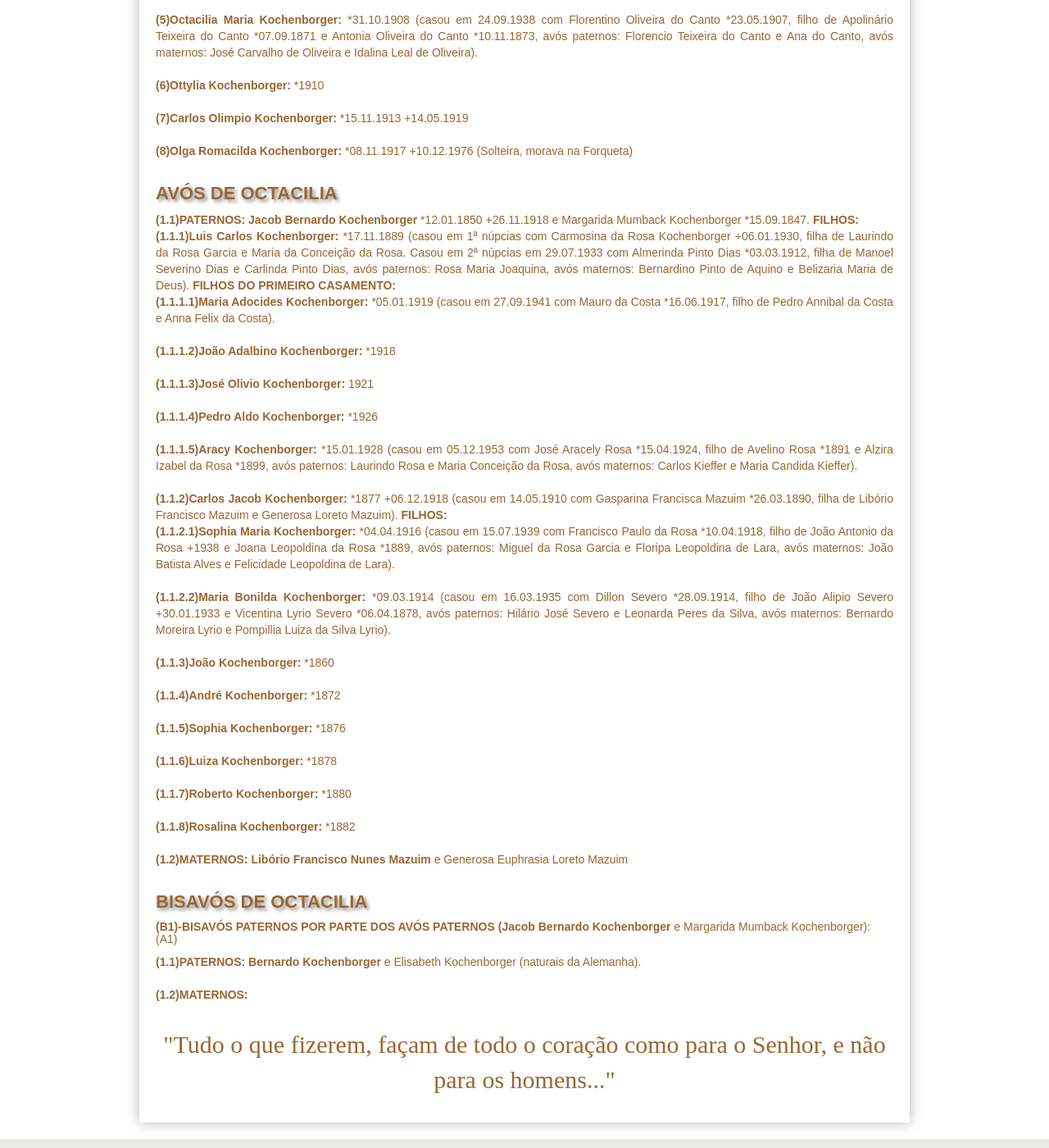
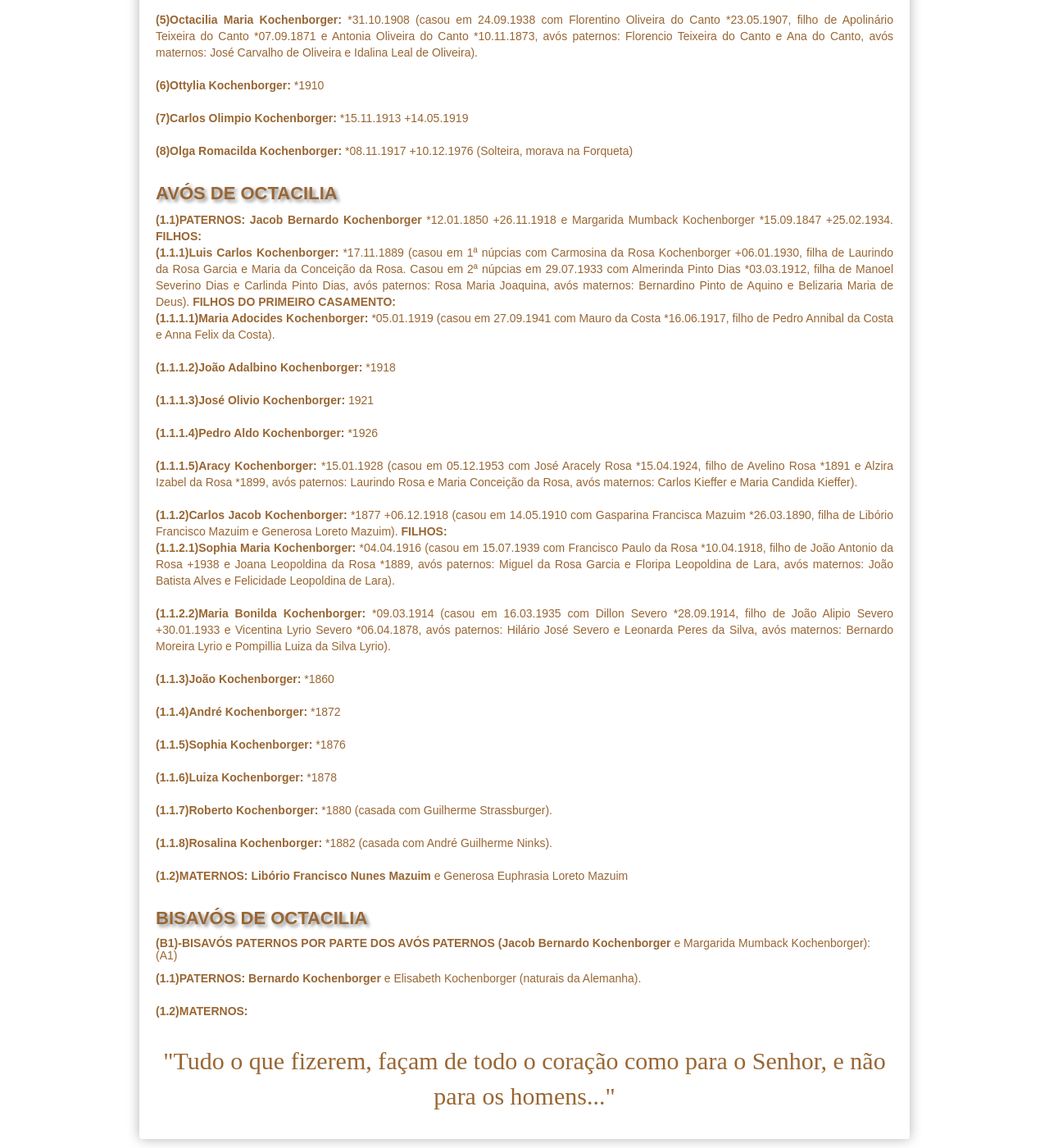
Before and after one commit to claudiovargas1955/claudiovargas1955.github.io, a Jekyll site: the page built from _pages/familia-kochenborger.html, in a window 1280 px wide and 1400 px high, scrolled down 850 px. Shown: the whole window at 82% size. Built offline with Jekyll 4.4.1, drawn with Linux system fonts in a browser that asks for light colours; some web fonts are replaced.

Commit message:
Update familia-kochenborger.html

```diff
--- a/_pages/familia-kochenborger.html
+++ b/_pages/familia-kochenborger.html
@@ -130,7 +130,7 @@
   <b>(8)Olga Romacilda Kochenborger: </b>*08.11.1917 +10.12.1976 (Solteira, morava na Forqueta)<br><br>
 
 <h4>AVÓS DE OCTACILIA</h4>
-<p><b>(1.1)PATERNOS: Jacob Bernardo Kochenborger </b>*12.01.1850 +26.11.1918 e Margarida Mumback Kochenborger *15.09.1847.
+<p><b>(1.1)PATERNOS: Jacob Bernardo Kochenborger </b>*12.01.1850 +26.11.1918 e Margarida Mumback Kochenborger *15.09.1847 +25.02.1934.
 <b>FILHOS: </b><br>
   <b>(1.1.1)Luis Carlos Kochenborger: </b>*17.11.1889 (casou em 1ª núpcias com Carmosina da Rosa Kochenborger +06.01.1930, filha de
   Laurindo da Rosa Garcia e Maria da Conceição da Rosa. Casou em 2ª núpcias em 29.07.1933 com Almerinda Pinto Dias *03.03.1912, filha de
@@ -167,9 +167,9 @@
 
     <b>(1.1.6)Luiza Kochenborger: </b>*1878<br><br>
 
-    <b>(1.1.7)Roberto Kochenborger: </b>*1880<br><br>
+    <b>(1.1.7)Roberto Kochenborger: </b>*1880 (casada com Guilherme Strassburger).<br><br>
 
-    <b>(1.1.8)Rosalina Kochenborger: </b>*1882<br><br>
+    <b>(1.1.8)Rosalina Kochenborger: </b>*1882 (casada com André Guilherme Ninks).<br><br>
 
   <b>(1.2)MATERNOS: Libório Francisco Nunes Mazuim </b>e Generosa Euphrasia Loreto Mazuim <br><br>
 
```
